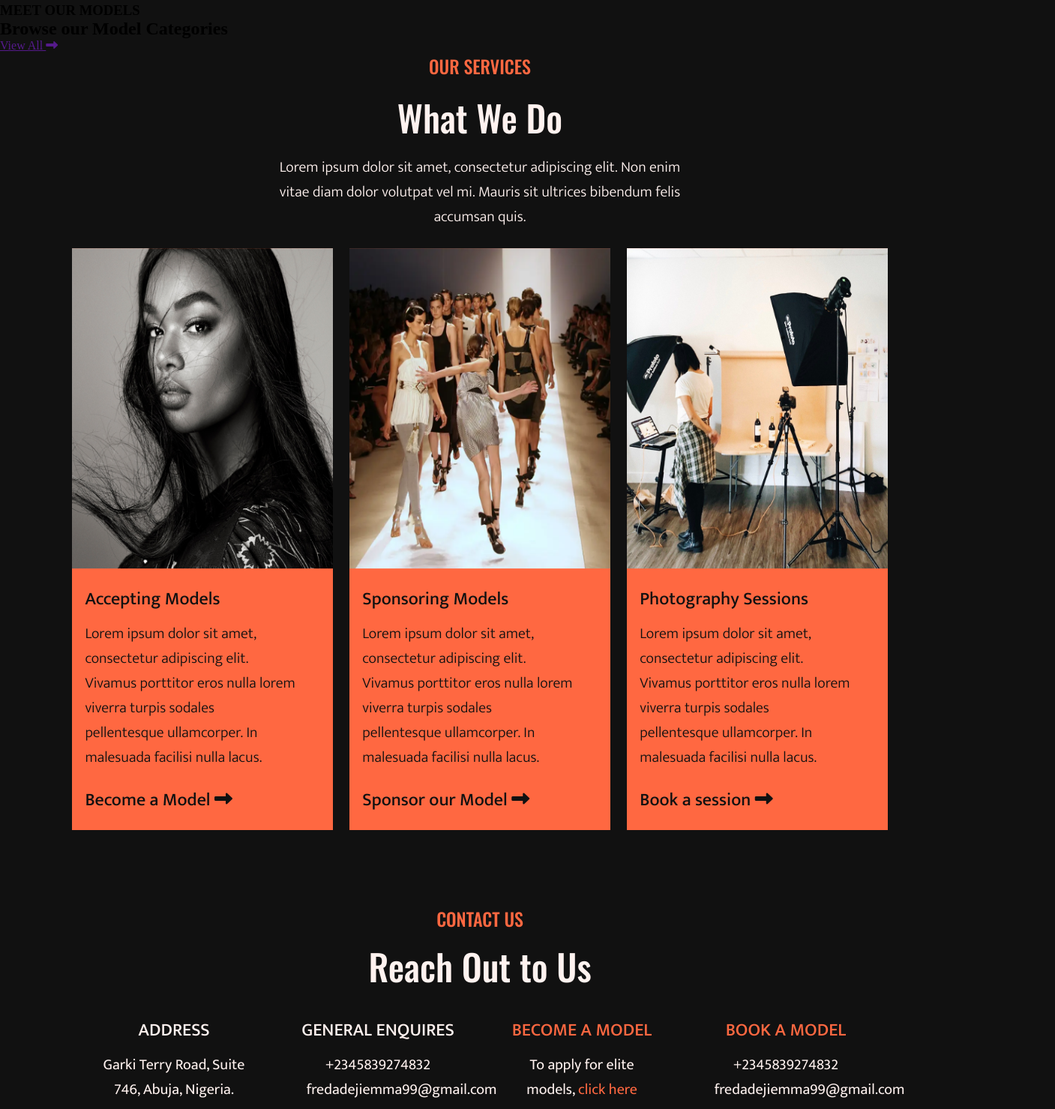
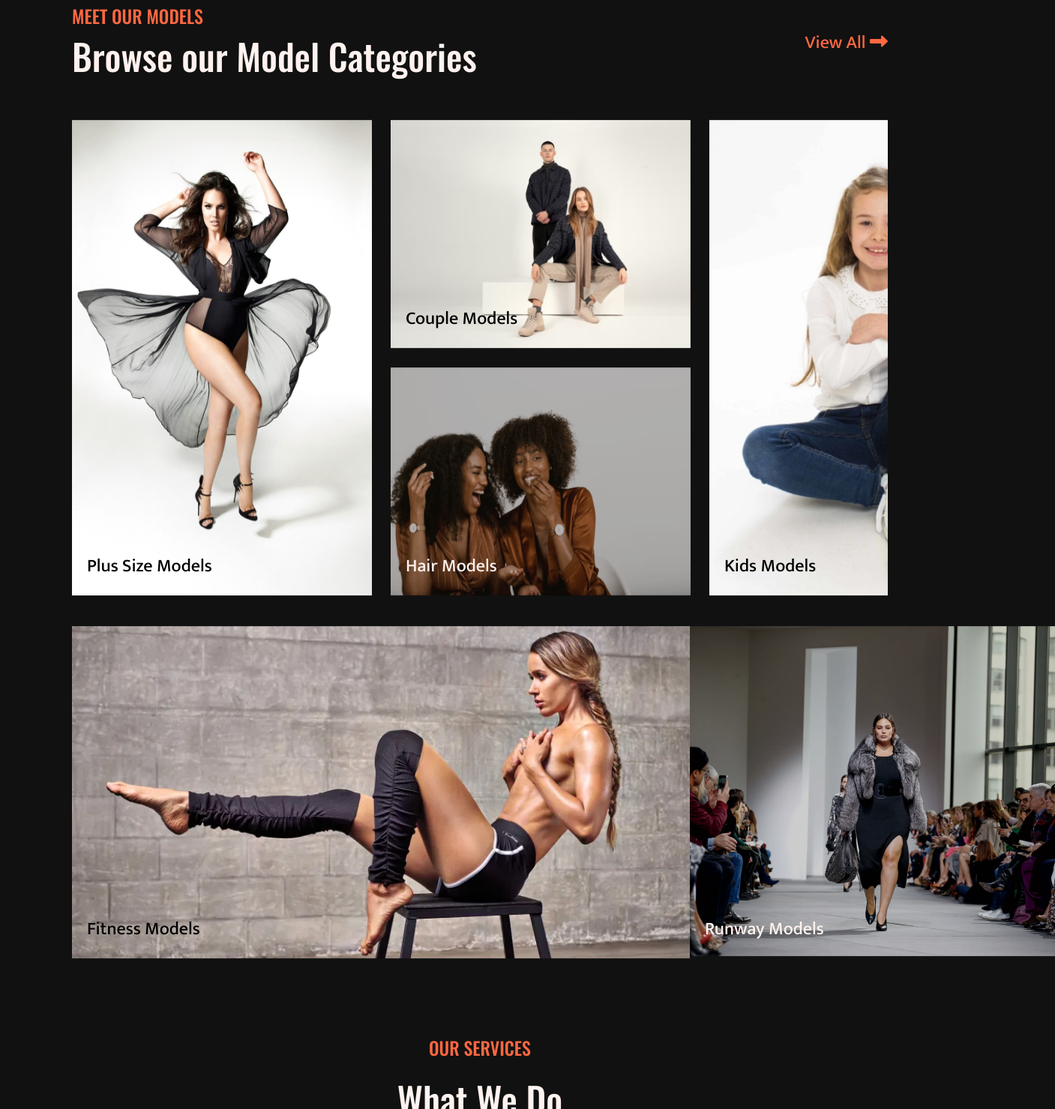
Before and after one commit to Explorarthecreator/Elite_Model, a plain HTML site: page index.html in a window 1280 px wide. Shown: the part 1907-3386 px from the top of the page at 75% size, 1407 px wide, since content can reach past the window. Drawn offline with nearby package versions, Linux system fonts and the light colour scheme.

Commit message:
Donegit add -A

```diff
--- a/index.html
+++ b/index.html
@@ -98,6 +98,48 @@
             <a href="">
                 View All <i class="fa-solid fa-right-long"></i>
             </a>
+        </div>
+
+        <div class="firstGallery">
+            <div class="one">
+                <img src="images/image 135.png" alt="">
+                <p class="float" style="color: #000000;">
+                    Plus Size Models
+                </p>
+            </div>
+            <div class="two">
+                <img src="images/image 126.png" alt="">
+                <p class="float" style="color: #000000;">
+                    Couple Models
+                </p>
+            </div>
+            <div class="three">
+                <img src="images/image 137.png" alt="">
+                <p class="float" style="color: #FFF2EF;">
+                    Hair Models
+                </p>
+            </div>
+            <div class="four">
+                <img src="images/image 138.png" alt="">
+                <p class="float" style="color: #000000;">
+                    Kids Models
+                </p>
+            </div>
+        </div>
+
+        <div class="secondGallery">
+            <div class="one">
+                <img src="images/image 139.png" alt="">
+                <p class="float" style="color: #000000;">
+                    Fitness Models
+                </p>
+            </div>
+            <div class="two">
+                <img src="images/image 141.png" alt="">
+                <p class="float" style="color: #FFF2EF;">
+                    Runway Models
+                </p>
+            </div>
         </div>
     </section>
 
--- a/style.css
+++ b/style.css
@@ -188,6 +188,93 @@ nav ul{
 }
 
 
+.gallery{
+    width: 85%;
+    margin: auto;
+    margin-bottom: 100px;
+}
+.gallerydetails{
+    display: flex;
+    justify-content: space-between;
+    align-items: center;
+}
+.gallerydetails a{
+    font-size: 24px;
+    font-weight: 500;
+    font-family: 'Mukta', sans-serif;
+    color: #FF6841;
+    text-decoration: none;
+}
+.gallery .gallerydetails .tittle h3{
+    color: #FF6841;
+    font-size: 24px;
+    font-family: 'Oswald', sans-serif;
+    font-weight: 400;
+}
+.gallery .gallerydetails .tittle h1{
+    color: #FFF2EF;
+    font-size: 48px;
+    font-family: 'Oswald', sans-serif;
+    font-weight: 500;
+}
+.gallery .firstGallery{
+    max-width: 100%;
+    display: grid;
+    grid-template-columns: repeat(3,400px);
+    grid-auto-rows: minmax(305px,auto);
+    text-align: center;
+    color:aliceblue;
+    gap: 25px;
+    margin: auto;
+    overflow: hidden;
+    /* background-color: #FF6841; */
+    justify-content: space-between;
+    margin-top: 50px;
+}
+.firstGallery img{
+    height: 100%;
+    width: 100%;
+}
+.firstGallery .one{
+    grid-column: 1/1;
+    grid-row: 1/3;
+    /* background-color: aqua; */
+}
+.firstGallery .two{
+    grid-column: 2/2;
+    grid-row: 1/1;
+    /* background-color: blue; */
+}
+.firstGallery .three{
+    grid-column: 2/2;
+    grid-row: 2/3;
+    /* background-color: cornflowerblue; */
+}
+.firstGallery .four{
+    grid-column: 3/3;
+    grid-row: 1/3;
+    /* background-color: darkseagreen; */
+}
+.firstGallery .one,.two,.three,.four{
+    position: relative;
+}
+.secondGallery .one,.two{
+    position: relative;
+}
+.float{
+    font-size: 24px;
+    font-weight: 500;
+    font-family: 'Mukta', sans-serif;
+    /* color: #000000; */
+    position: absolute;
+    left: 20px;
+    bottom: 20px;
+}
+.secondGallery{
+    display: flex;
+    justify-content: space-between;
+    margin-top: 40px;
+}
 .services{
     width: 85%;
     margin: auto;
```
